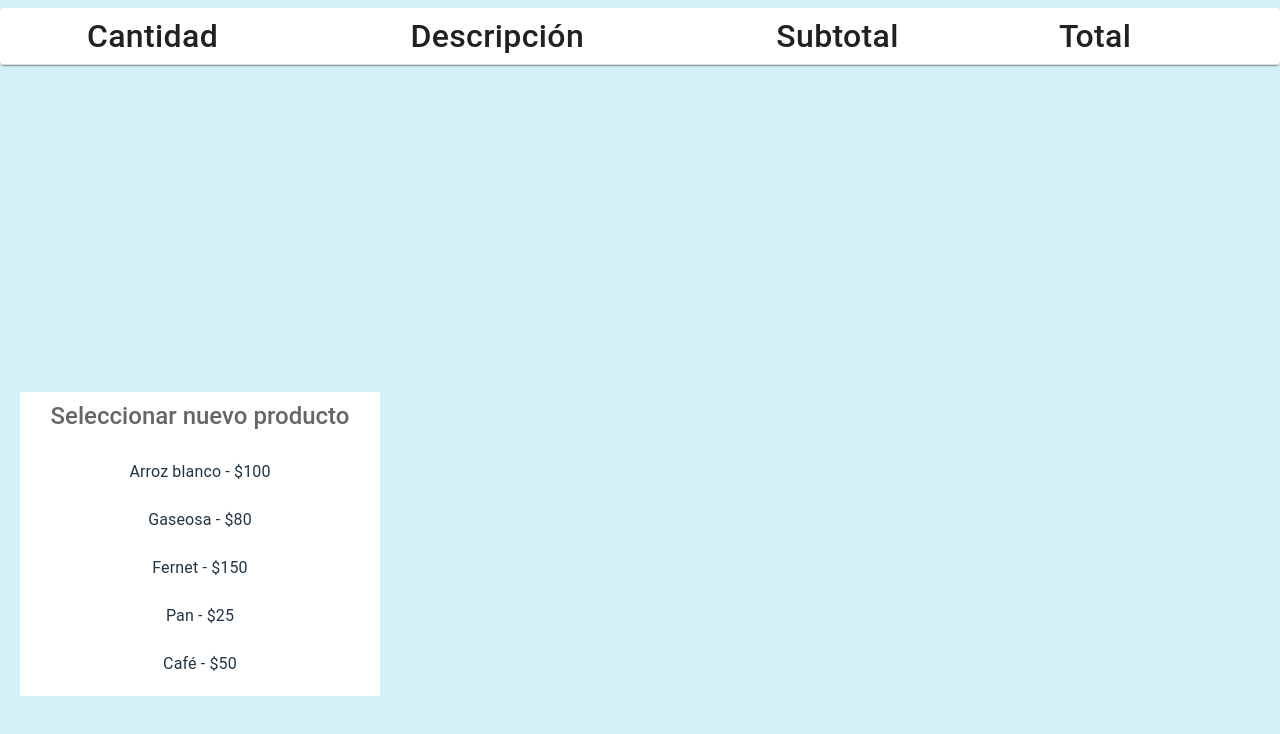
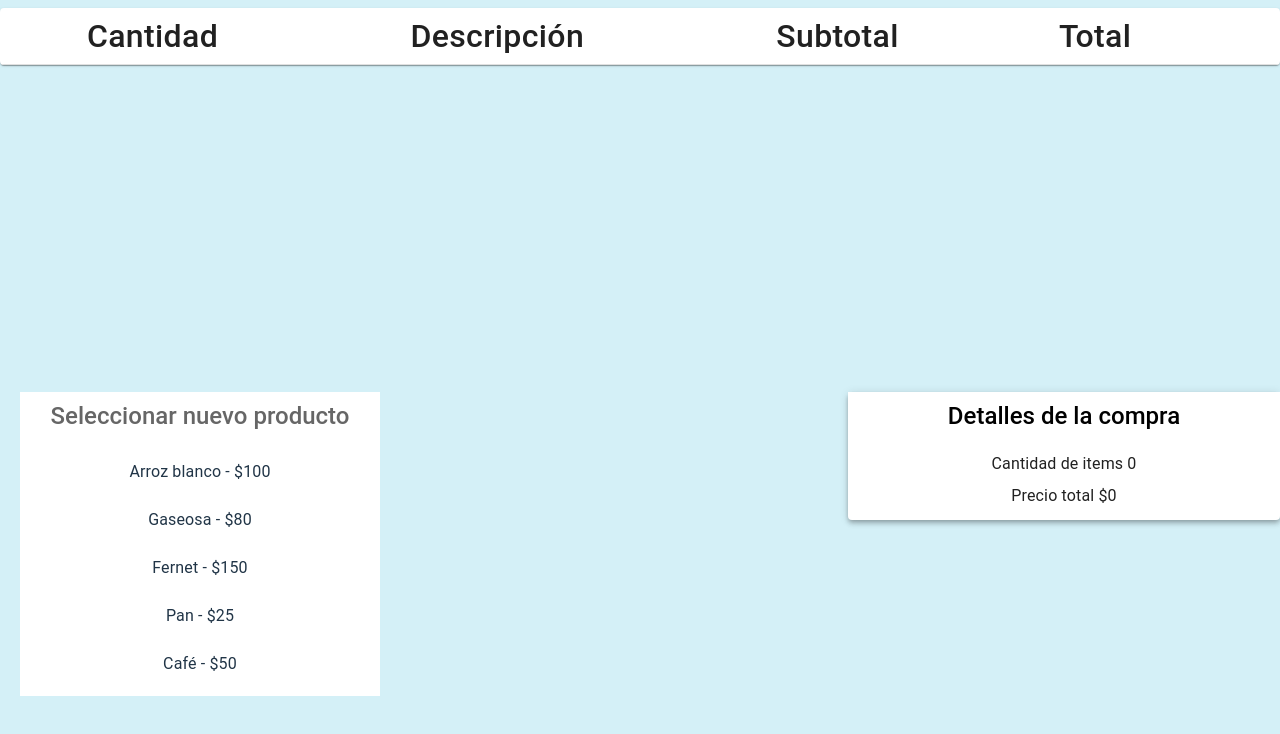
Before and after one commit to klartz/prueba-tecnica, a React (Vite) app in the folder prueba-tecnica/: page / in a window 1280 px wide. Shown: the top 734 px of the page. Built offline with nearby package versions, Linux system fonts and the light colour scheme.

Commit message:
feat: implement Detail component that shows the purchase detail

```diff
--- a/prueba-tecnica/src/Home.jsx
+++ b/prueba-tecnica/src/Home.jsx
@@ -1,7 +1,8 @@
-import {default as Grid} from '@mui/material/Grid';
+import { default as Grid } from '@mui/material/Grid';
 // eslint-disable-next-line no-unused-vars
 import * as React from 'react';
 import Cart from './components/Cart/Cart';
+import Detail from './components/Detail/Detail';
 import ProductList from './components/ProductList/ProductList';
 import './Home.css';
 
@@ -29,7 +30,9 @@ const Home = () => {
 				<ProductList />
 			</Grid>
 			<Grid {...bottomGridItemProps}></Grid>
-			<Grid {...bottomGridItemProps}></Grid>
+			<Grid {...bottomGridItemProps}>
+				<Detail/>
+			</Grid>
 		</Grid>
 	);
 };
--- /dev/null
+++ b/prueba-tecnica/src/components/Detail/Detail.jsx
@@ -0,0 +1,49 @@
+import {Box, Paper} from '@mui/material';
+import List from '@mui/material/List';
+import ListItem from '@mui/material/ListItem';
+import ListItemText from '@mui/material/ListItemText';
+import ListSubheader from '@mui/material/ListSubheader';
+// eslint-disable-next-line no-unused-vars
+import React, {useEffect, useState} from 'react';
+import {useSelector} from 'react-redux';
+import {getTotalCount, getTotalPrice} from '../../utils/getDetail';
+
+const Detail = () => {
+	const productsInCart = useSelector((state) => state.cart.products);
+
+	const [totalCount, setTotalCount] = useState(0);
+	const [totalPrice, setTotalPrice] = useState(0);
+
+	useEffect(() => {
+		setTotalCount(getTotalCount(productsInCart));
+		setTotalPrice(getTotalPrice(productsInCart));
+	}, [productsInCart]);
+
+	return (
+		<Box sx={{width: '100%', maxWidth: 500}}>
+			<Paper elevation={4}>
+				<ListSubheader
+					style={{fontSize: '1.5em', textAlign: 'center', color: 'black'}}
+				>
+					Detalles de la compra
+				</ListSubheader>
+				<List>
+					<ListItem disablePadding>
+						<ListItemText
+							primary={`Cantidad de items ${totalCount}`}
+							align={'center'}
+						/>
+					</ListItem>
+					<ListItem disablePadding>
+						<ListItemText
+							primary={`Precio total $${totalPrice}`}
+							align={'center'}
+						/>
+					</ListItem>
+				</List>
+			</Paper>
+		</Box>
+	);
+};
+
+export default Detail;
--- /dev/null
+++ b/prueba-tecnica/src/utils/getDetail.js
@@ -0,0 +1,7 @@
+export const getTotalPrice = (products) => {
+    return products.reduce((totalPrice, { price, count }) => totalPrice + (price * count), 0);
+};
+
+export const getTotalCount = (products) => {
+    return products.reduce((totalCount, product) => totalCount + product.count, 0);
+};
```
